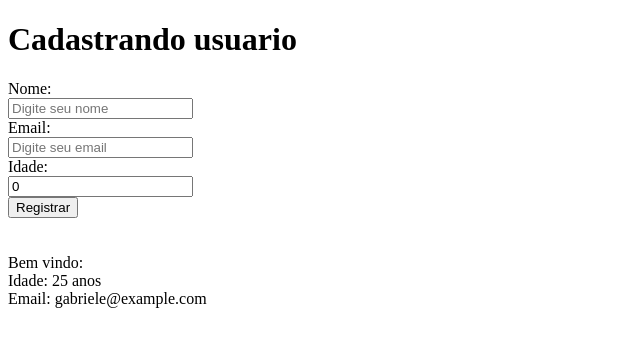
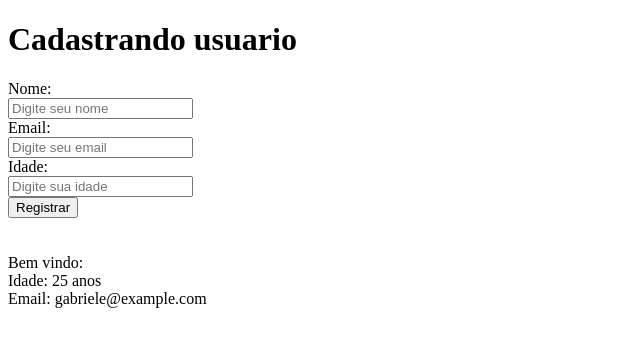
Before and after one commit to Gabriele-Natividade/curso-fullstack, a React (Create React App) app in the folder primeiro-app/: page / in a window 1280 px wide. Shown: the top 346 px of the page, without its empty margins (0-640 px from the left). Built offline with nearby package versions, Linux system fonts and the light colour scheme.

Commit message:
fix: change idade state initialization to an empty string for consistency

```diff
--- a/primeiro-app/src/App.js
+++ b/primeiro-app/src/App.js
@@ -3,9 +3,11 @@ import { useState } from "react";
 function App() {
   const [nome, setNome] = useState("");
   const [email, setEmail] = useState("");
-  const [idade, setIdade] = useState(0);
+  const [idade, setIdade] = useState("");
 
   function handRegister(e) {
+    e.preventDefault();
+
     alert("TESTE");
   }
 
```
